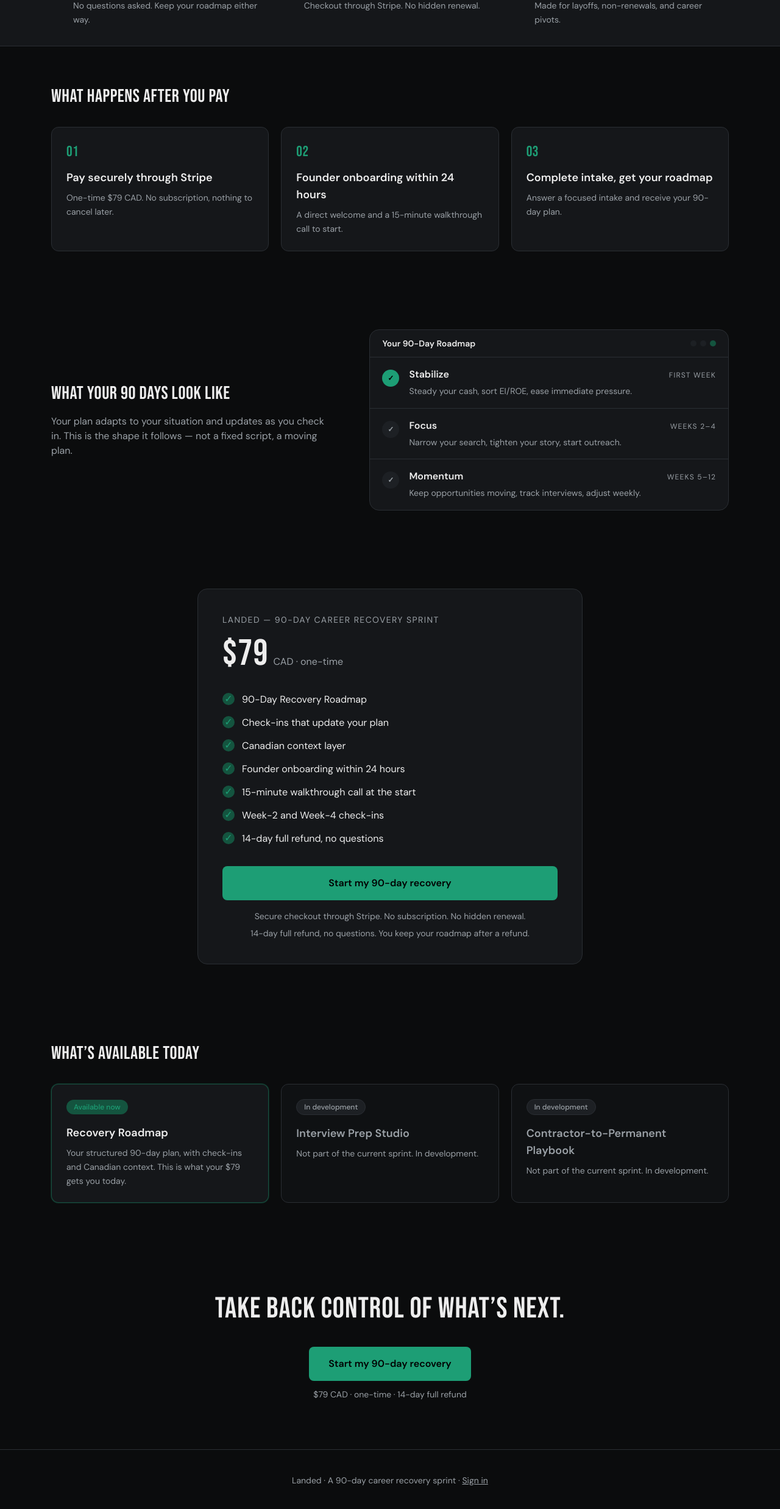
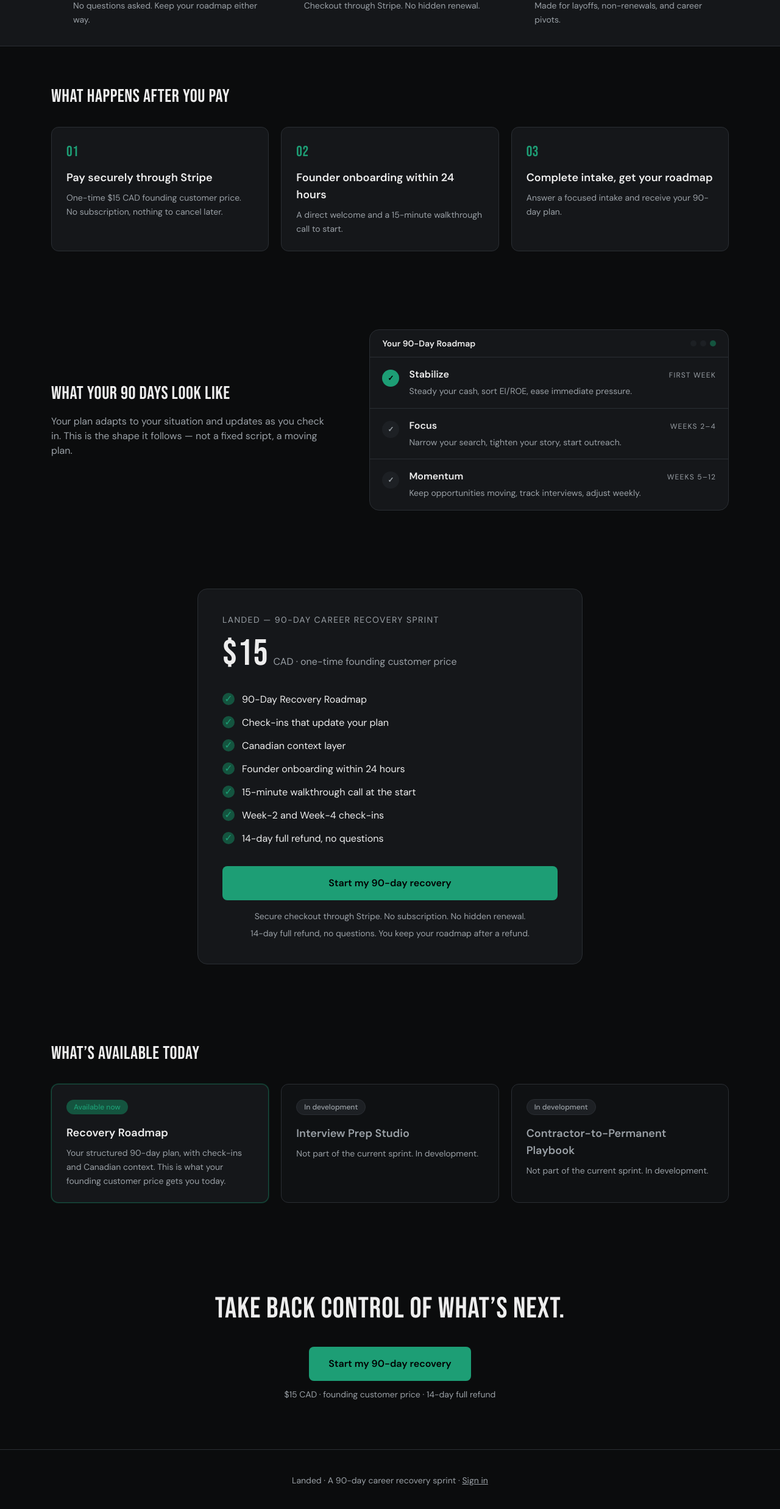
Before and after one commit to jftablada/landed, a Next.js app: page / in a window 1280 px wide. Shown: the part 800-3274 px from the top of the page at 61% size. Built offline with nearby package versions, Linux system fonts and the light colour scheme.

Commit message:
Update founding customer pricing

```diff
--- a/app/page.tsx
+++ b/app/page.tsx
@@ -1,6 +1,6 @@
 import Link from 'next/link';
 
-const STRIPE_URL = 'https://buy.stripe.com/3cIdR1eHx9LS9Un9Ez5gc00';
+const STRIPE_URL = 'https://buy.stripe.com/4gM00b8j97DK8QjeYT5gc01';
 
 /* ── Hand-written inline icons (no dependency) ──────────────── */
 const iconProps = {
@@ -268,7 +268,7 @@ export default function HomePage() {
             {
               n: '01',
               title: 'Pay securely through Stripe',
-              body: 'One-time $79 CAD. No subscription, nothing to cancel later.',
+              body: 'One-time $15 CAD founding customer price. No subscription, nothing to cancel later.',
             },
             {
               n: '02',
@@ -381,8 +381,8 @@ export default function HomePage() {
             Landed — 90-Day Career Recovery Sprint
           </p>
           <div className="mt-4 flex items-baseline gap-2">
-            <span className="font-display text-6xl text-text">$79</span>
-            <span className="text-muted">CAD · one-time</span>
+          <span className="font-display text-6xl text-text">$15</span>
+          <span className="text-muted">CAD · one-time founding customer price</span>
           </div>
 
           <ul className="mt-8 space-y-3">
@@ -439,7 +439,7 @@ export default function HomePage() {
             </h3>
             <p className="mt-2 text-sm leading-relaxed text-muted">
               Your structured 90-day plan, with check-ins and Canadian context.
-              This is what your $79 gets you today.
+              This is what your founding customer price gets you today.
             </p>
           </div>
 
@@ -485,7 +485,7 @@ export default function HomePage() {
             Start my 90-day recovery
           </a>
           <p className="text-sm text-muted">
-            $79 CAD · one-time · 14-day full refund
+          $15 CAD · founding customer price · 14-day full refund
           </p>
         </div>
       </section>
```
